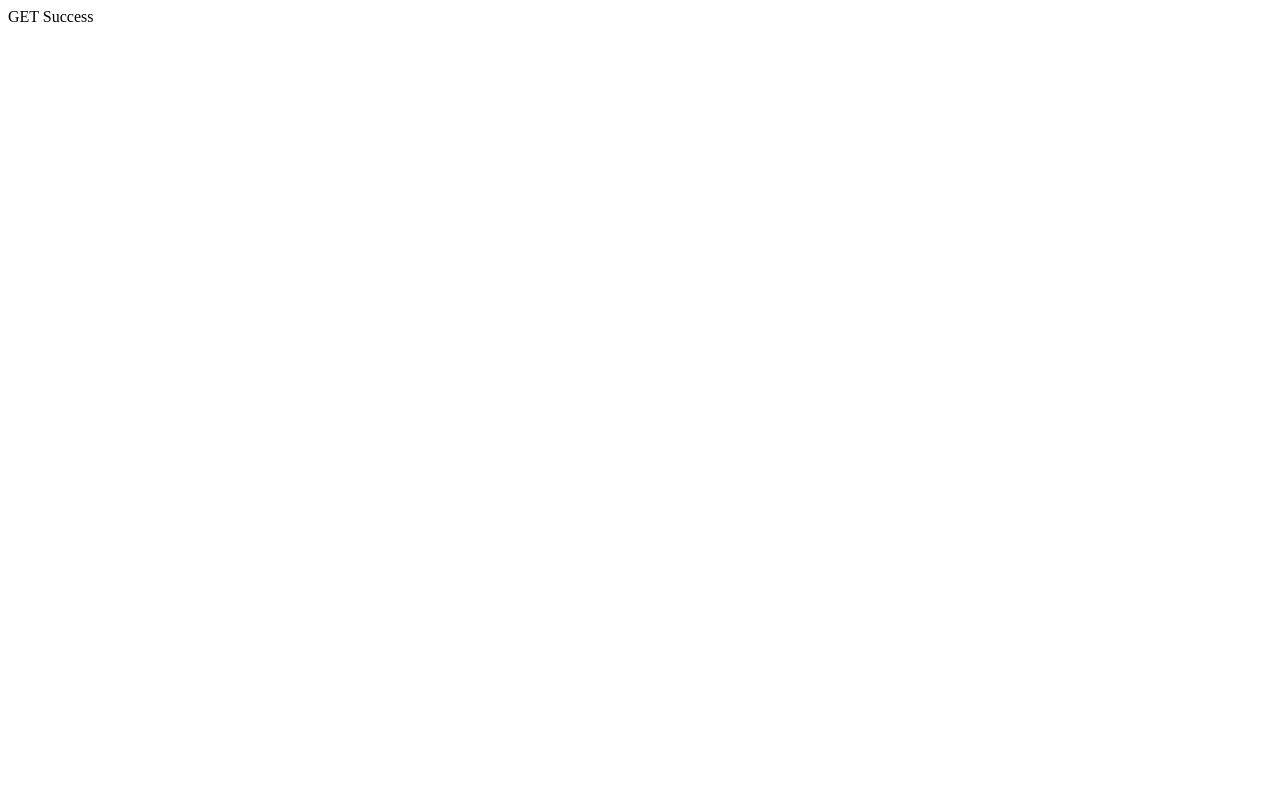
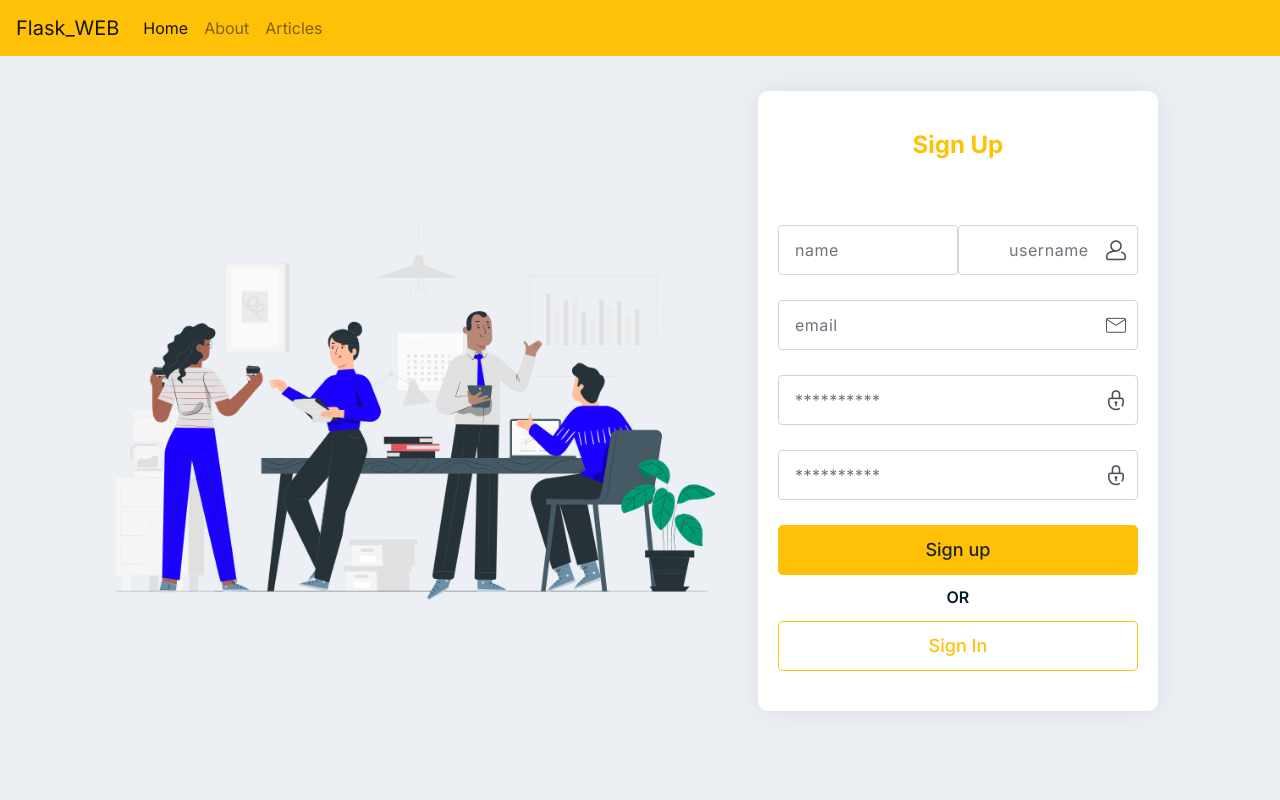
Before and after one commit to cdp404/Flask, a Flask app: page /register in a window 1280 px wide. Before the commit the page is almost empty. Run offline with Flask 2, Linux system fonts and the light colour scheme; some libraries are stand-ins or nearby versions; some web fonts are replaced.

Commit message:
register step_3'

```diff
--- a/app.py
+++ b/app.py
@@ -13,7 +13,7 @@ app.debug = True
 
 
 db = pymysql.connect(host = 'localhost', port = 3306, user = 'root', passwd='1234',db = 'myflaskapp')
-
+cursor = db.cursor()
 
 #init mysql
 # mysql = MySQL(app)
@@ -49,19 +49,19 @@ def register():
         else:
         # name = form.name.data
             print([name,email,password,re_password,username])
-            cursor = db.cursor()
+
 
             sql = ''' INSERT INTO users(name, email, username, password)
-                      VALUES(%s,%s,%s,%s);
+                   VALUES(%s,%s,%s,%s);
                   '''
             cursor.execute(sql,(name,email,username,password))
             db.commit()
             # cursor.execute('SELECT * FROM users;')
             # users = cursor.fetchall()
-            db.close()
             return "register Success"
     else :
-        return"GET Success"
+        return render_template('register.html')
+    db.close()
 
 @app.route("/articles", methods = ['GET', 'POST'])      # GET 형식과 POST 형식 둘 다 적용되게 함
 def articles():
--- a/templates/layouts.html
+++ b/templates/layouts.html
@@ -8,14 +8,14 @@
     <link href="https://cdn.datatables.net/1.10.20/css/dataTables.bootstrap4.min.css" rel="stylesheet" crossorigin="anonymous" />
     <script src="https://cdnjs.cloudflare.com/ajax/libs/font-awesome/5.13.0/js/all.min.js" crossorigin="anonymous"></script>
     <!-- Site favicon -->
-	<link rel="apple-touch-icon" sizes="180x180" href="vendors/images/apple-touch-icon.png">
-	<link rel="icon" type="image/png" sizes="32x32" href="vendors/images/favicon-32x32.png">
-	<link rel="icon" type="image/png" sizes="16x16" href="vendors/images/favicon-16x16.png">
+	<link rel="apple-touch-icon" sizes="180x180" href="static/vendors/images/apple-touch-icon.png">
+	<link rel="icon" type="image/png" sizes="32x32" href="static/vendors/images/favicon-32x32.png">
+	<link rel="icon" type="image/png" sizes="16x16" href="static/vendors/images/favicon-16x16.png">
     <!-- Google Font -->
     <link href="https://fonts.googleapis.com/css2?family=Inter:wght@300;400;500;600;700;800&display=swap" rel="stylesheet">
 	<!-- CSS -->
-	<link rel="stylesheet" type="text/css" href="vendors/styles/core.css">
-	<link rel="stylesheet" type="text/css" href="vendors/styles/icon-font.min.css">
+	<link rel="stylesheet" type="text/css" href="static/vendors/styles/core.css">
+	<link rel="stylesheet" type="text/css" href="static/vendors/styles/icon-font.min.css">
 
     <title>Flask_Web</title>
 </head>
@@ -40,5 +40,13 @@
     <script src="https://cdn.datatables.net/1.10.20/js/jquery.dataTables.min.js" crossorigin="anonymous"></script>
     <script src="https://cdn.datatables.net/1.10.20/js/dataTables.bootstrap4.min.js" crossorigin="anonymous"></script>
     <script src="static/assets/demo/datatables-demo.js"></script>
+
+    <link rel="stylesheet" type="text/css" href="static/vendors/styles/style.css">
+	<!-- js -->
+	<script src="static/vendors/scripts/core.js"></script>
+	<script src="static/vendors/scripts/script.min.js"></script>
+	<script src="static/vendors/scripts/process.js"></script>
+    <script src="static/vendors/scripts/layout-settings.js"></script>
+
 </body>
 </html>
--- a/templates/register.html
+++ b/templates/register.html
@@ -1,4 +1,72 @@
 {% extends "layouts.html" %}
 {% block body %}
-<h1>Register Page</h1>
+<div class="login-wrap d-flex align-items-center flex-wrap justify-content-center">
+    <div class="container">
+        <div class="row align-items-center">
+            <div class="col-md-6 col-lg-7">
+                <img src="static/vendors/images/login-page-img.png" alt="">
+            </div>
+            <div class="col-md-6 col-lg-5">
+                <div class="login-box bg-white box-shadow border-radius-10">
+                    <div class="login-title">
+                        <h2 class="text-center text-primary text-warning">Sign Up</h2>
+                    </div>
+                    <form method = 'POST' action="/register"onsubmit = "return confirm('회원가입 하시겠습니까?')">
+
+                        <div class="select-role">
+                            <div class="btn-group btn-group-toggle" data-toggle="buttons">
+
+                            </div>
+                        </div>
+                        <div class="input-group custom">
+                            <input type="text" class="form-control form-control-lg" name='name' placeholder="name"required>
+                            <div class="input-group-append custom">
+                                <span class="input-group-text"><i class="icon-copy dw dw-user1"></i></span>
+                            </div>
+                            <input type="text" class="form-control form-control-lg" name = 'username'placeholder="username"required>
+                        </div>
+
+                            <div class="input-group-append custom">
+                                <span class="input-group-text"></i></span>
+                            </div>
+                            <div class="input-group custom">
+                                <input type="text" class="form-control form-control-lg" name = 'email'placeholder="email"required>
+                                <div class="input-group-append custom">
+                                    <span class="input-group-text"><i class="icon-copy dw dw-email"></i></span>
+                                </div>
+                            </div>
+                        <div class="input-group custom">
+                            <input type="password" class="form-control form-control-lg" name = 'password' placeholder="**********"required>
+                            <div class="input-group-append custom">
+                                <span class="input-group-text"><i class="dw dw-padlock1"></i></span>
+                            </div>
+                        </div>
+
+                    <div class="input-group custom">
+                        <input type="password" class="form-control form-control-lg"name = 're_password' placeholder="**********">
+                        <div class="input-group-append custom">
+                            <span class="input-group-text"><i class="dw dw-padlock1"></i></span>
+                        </div>
+                    </div>
+                    <div class="row">
+                        <div class="col-sm-12">
+                            <div class="input-group mb-0">
+                                <!--
+                                    use code for form submit
+                                    <input class="btn btn-primary btn-lg btn-block" type="submit" value="Sign In">
+                                -->
+                                <input type="submit" class="btn btn-warning btn-lg btn-block" value="Sign up">
+                            </div>
+                            <div class="font-16 weight-600 pt-10 pb-10 text-center" data-color="#707373">OR</div>
+                            <div class="input-group mb-0">
+                                <a class="btn-outline-warning btn btn-outline-primary btn-lg btn-block text" href="register.php">Sign In</a>
+                            </div>
+                        </div>
+                    </div>
+                </form>
+            </div>
+        </div>
+    </div>
+</div>
+</div>
 {% endblock %}
```
